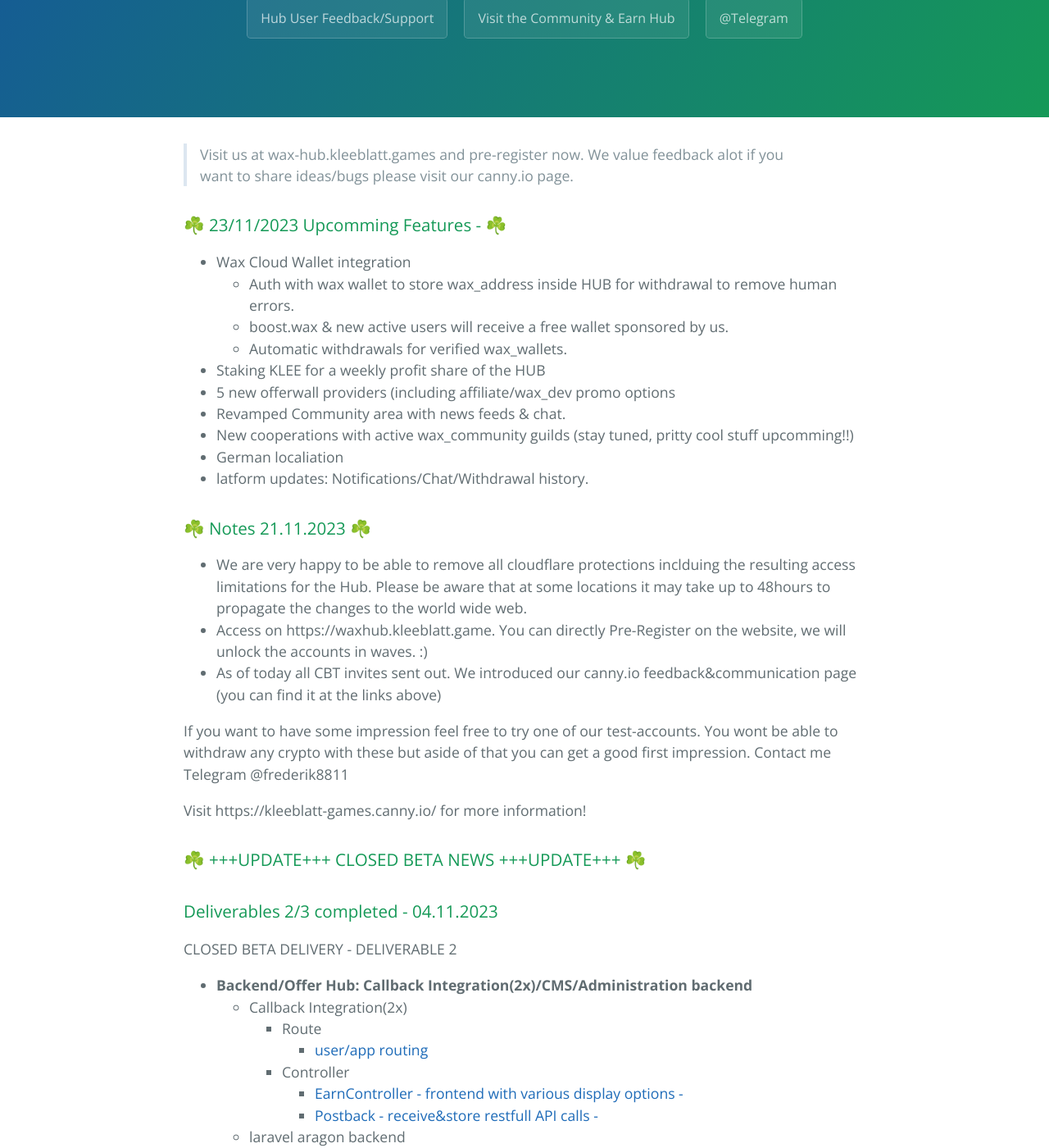
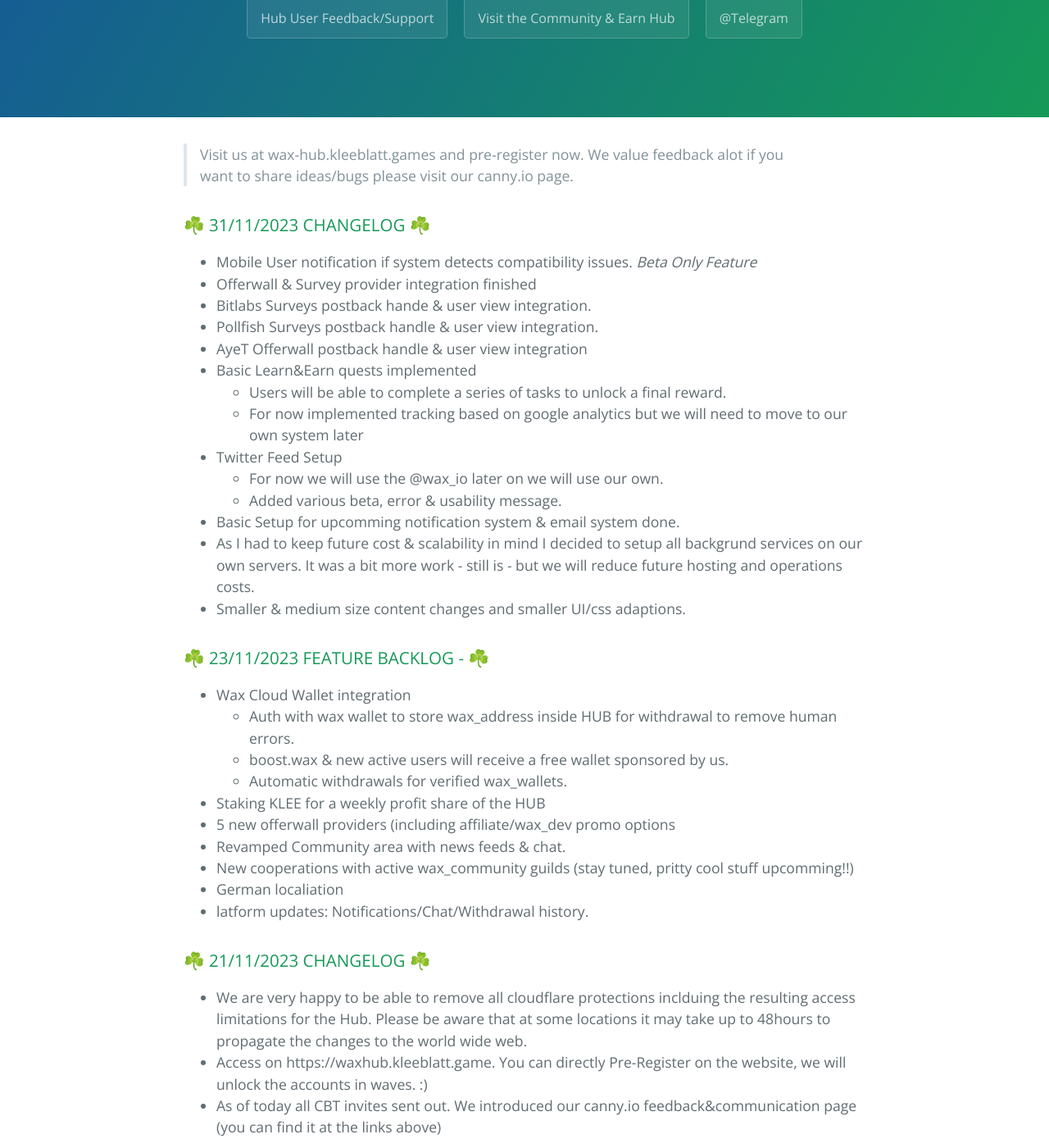
Before and after one commit to KleeblattGames/KleeblattGames.github.io, a Jekyll site: the page built from index.md, in a window 1280 px wide and 1400 px high, scrolled down 240 px. Shown: the whole window at 82% size. Built offline with Jekyll 4.4.1, drawn with Linux system fonts in a browser that asks for light colours; comment, search, counter and statistics services are not loaded.

Commit message:
Update index.md
Update of last changelog

```diff
--- a/index.md
+++ b/index.md
@@ -5,7 +5,24 @@
 > Visit us at wax-hub.kleeblatt.games and pre-register now.
 > We value feedback alot if you want to share ideas/bugs please visit our canny.io page.
 
-### ☘️ 23/11/2023 Upcomming Features  - ☘️
+### ☘️ 31/11/2023 CHANGELOG ☘️
+
+- Mobile User notification if system detects compatibility issues. *Beta Only Feature*
+- Offerwall & Survey provider integration finished
+ - Bitlabs Surveys postback hande & user view integration.
+ - Pollfish Surveys postback handle & user view integration.
+ - AyeT Offerwall postback handle & user view integration
+- Basic Learn&Earn quests implemented
+  - Users will be able to complete a series of tasks to unlock a final reward.
+  - For now implemented tracking based on google analytics but we will need to move to our own system later
+- Twitter Feed Setup
+  - For now we will use the @wax_io later on we will use our own.
+  - Added various beta, error & usability message.
+- Basic Setup for upcomming notification system & email system done.
+ - As I had to keep future cost & scalability in mind I decided to setup all backgrund services on our own servers. It was a bit more work - still is - but we will reduce future hosting and operations costs.
+ - Smaller & medium size content changes and smaller UI/css adaptions.
+
+### ☘️ 23/11/2023 FEATURE BACKLOG  - ☘️
 
 - Wax Cloud Wallet integration
   - Auth with wax wallet to store wax_address inside HUB for withdrawal to remove human errors.
@@ -20,7 +37,7 @@
 
 
 
-### ☘️ Notes 21.11.2023 ☘️
+### ☘️ 21/11/2023 CHANGELOG ☘️
 
 - We are very happy to be able to remove all cloudflare protections inclduing the resulting access limitations for the Hub. Please be aware that at some locations it may take up to 48hours to propagate the changes to the world wide web.
 - Access on https://waxhub.kleeblatt.game. You can directly Pre-Register on the website, we will unlock the accounts in waves. :)
```
